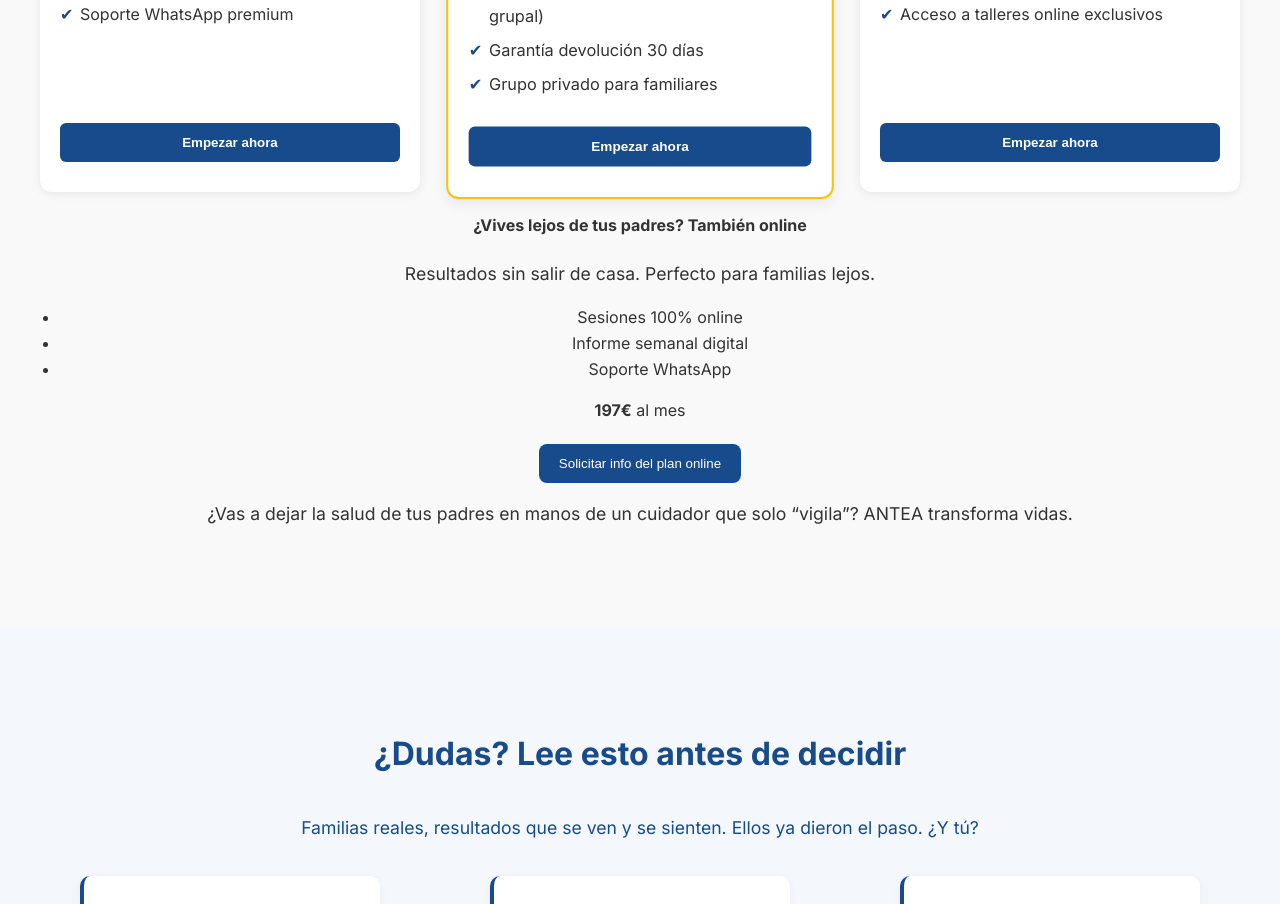
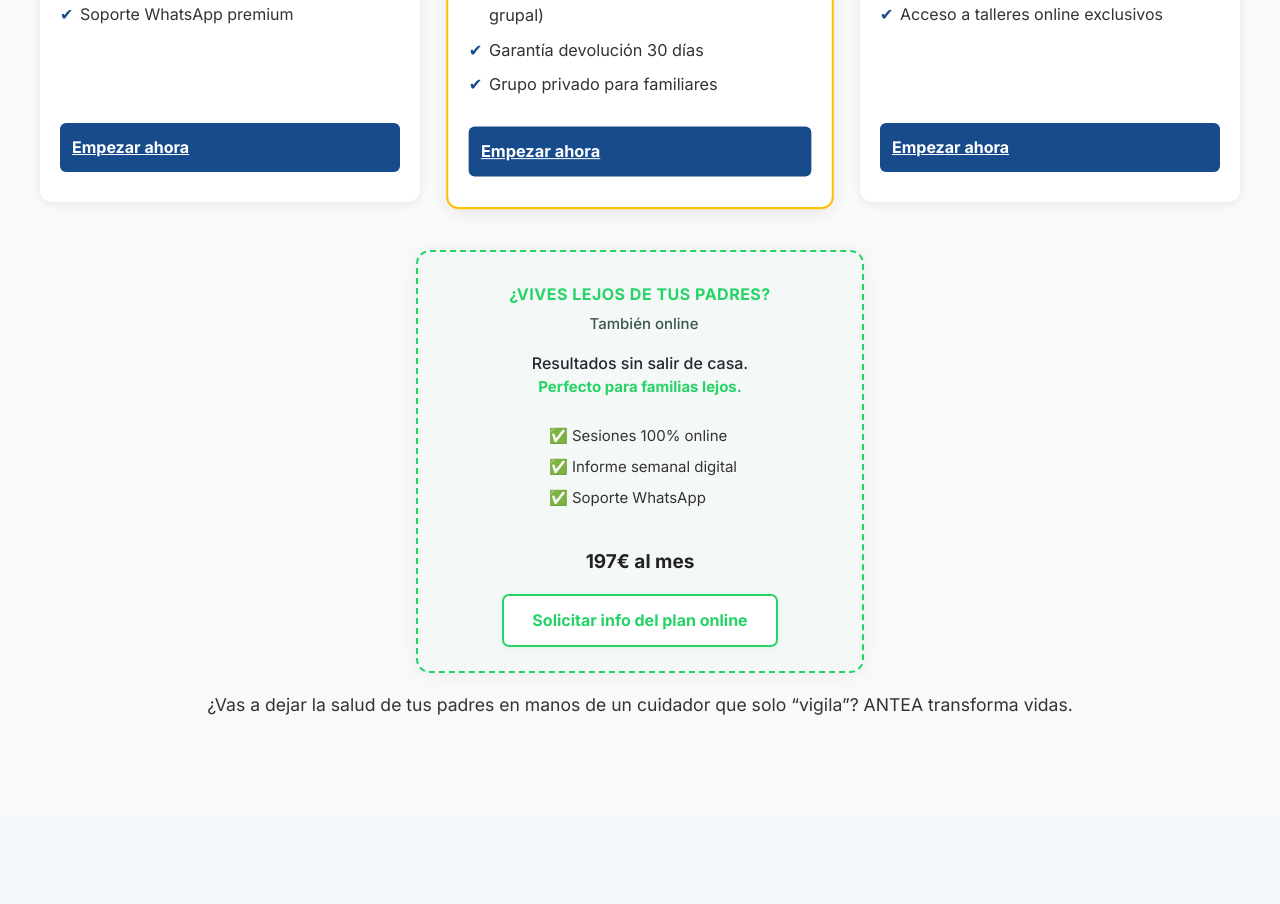
Before and after one commit to FernandoRoyano/Anteaproyect, a Next.js app: page / in a window 1280 px wide. Shown: the part 1540-2444 px from the top of the page. Built offline with nearby package versions, Linux system fonts and the light colour scheme.

Commit message:
Servicios

```diff
--- a/src/components/Planes.module.css
+++ b/src/components/Planes.module.css
@@ -93,3 +93,98 @@
   position: relative;
   z-index: 1;
 }
+.onlineBlock {
+  background: #f4f8f6;
+  border: 2px dashed #25d366;
+  border-radius: 14px;
+  box-shadow: 0 2px 18px rgba(0,0,0,0.06);
+  margin: 48px auto 18px auto;      /* MÁS margen arriba, aire con las tarjetas */
+  max-width: 400px;
+  padding: 30px 22px 24px 22px;     /* Más padding */
+  text-align: center;
+  transition: box-shadow 0.2s;
+  display: flex;
+  flex-direction: column;
+  align-items: center;
+}
+
+.onlineBlock h4 {
+  margin-top: 0;
+  margin-bottom: 12px;
+  font-size: 19px;
+  font-weight: 700;
+  color: #1a2e25;
+  letter-spacing: 0.2px;
+}
+.onlineTag {
+  color: #25d366;
+  font-size: 16px;
+  font-weight: bold;
+  text-transform: uppercase;
+  letter-spacing: 0.5px;
+  display: block;
+  margin-bottom: 3px;
+}
+.onlineDisponible {
+  color: #3a5551;
+  font-size: 15px;
+  margin-left: 8px;
+  font-weight: 500;
+}
+.onlineDesc {
+  color: #23272f;
+  font-size: 16px;
+  font-weight: 500;
+  margin-bottom: 4px;
+  line-height: 1.4;
+}
+.onlineNota {
+  color: #25d366;
+  font-weight: bold;
+  font-size: 15px;
+}
+.onlineExtras {
+  margin: 16px 0 16px 0;
+  padding-left: 0;
+  list-style: none;
+  text-align: left;
+  display: inline-block;
+}
+.onlineExtras li {
+  margin: 7px 0;
+  font-size: 15px;
+  padding-left: 1.4em;
+  text-indent: -1em;
+}
+.onlinePrecio {
+  color: #222;
+  font-size: 19px;
+  font-weight: bold;
+  margin: 14px 0 16px 0;
+}
+.botonSecundario {
+  background: #fff;
+  border: 2px solid #25d366;
+  color: #25d366;
+  border-radius: 7px;
+  padding: 12px 28px;
+  cursor: pointer;
+  font-weight: bold;
+  font-size: 16px;
+  box-shadow: 0 2px 8px rgba(37,211,102,0.06);
+  transition: background 0.18s, color 0.18s;
+  text-decoration: none;
+  display: inline-block;
+}
+.botonSecundario:hover {
+  background: #25d366;
+  color: #fff;
+}
+
+@media (max-width: 600px) {
+  .onlineBlock {
+    max-width: 98vw;
+    padding: 18px 7vw 14px 7vw;
+    margin-top: 28px;
+  }
+}
--- a/src/components/Planes.tsx
+++ b/src/components/Planes.tsx
@@ -96,25 +96,37 @@ export default function Planes() {
                 <li key={i}>{extra}</li>
               ))}
             </ul>
-            <button className={styles.boton}>Empezar ahora</button>
+            <a href="#contacto" className={styles.boton}>
+              Empezar ahora
+            </a>
           </div>
         ))}
       </div>
 
+      {/* BLOQUE ONLINE */}
       <div className={styles.onlineBlock}>
-        <h4>
-          ¿Vives lejos de tus padres? <span className={styles.onlineTag}>También online</span>
-        </h4>
+        <div className={styles.onlineHeader}>
+          <span className={styles.onlineTag}>¿Vives lejos de tus padres?</span>
+          <span className={styles.onlineDisponible}>También online</span>
+        </div>
         <p className={styles.onlineDesc}>
-          {planOnline.tagline}
+          Resultados sin salir de casa.<br />
+          <span className={styles.onlineNota}>Perfecto para familias lejos.</span>
         </p>
         <ul className={styles.onlineExtras}>
-          {planOnline.extras.map((extra, i) => (
-            <li key={i}>{extra}</li>
-          ))}
+          <li>✅ Sesiones 100% online</li>
+          <li>✅ Informe semanal digital</li>
+          <li>✅ Soporte WhatsApp</li>
         </ul>
-        <div className={styles.onlinePrecio}><b>{planOnline.precio}</b> al mes</div>
-        <button className={styles.botonSecundario}>Solicitar info del plan online</button>
+        <div className={styles.onlinePrecio}><b>197€</b> al mes</div>
+        <a
+         href="https://wa.me/34633261963"
+          target="_blank"
+          rel="noopener noreferrer"
+          className={styles.botonSecundario}
+        >
+          Solicitar info del plan online
+        </a>
       </div>
 
       <p className={styles.comparativa}>
```
